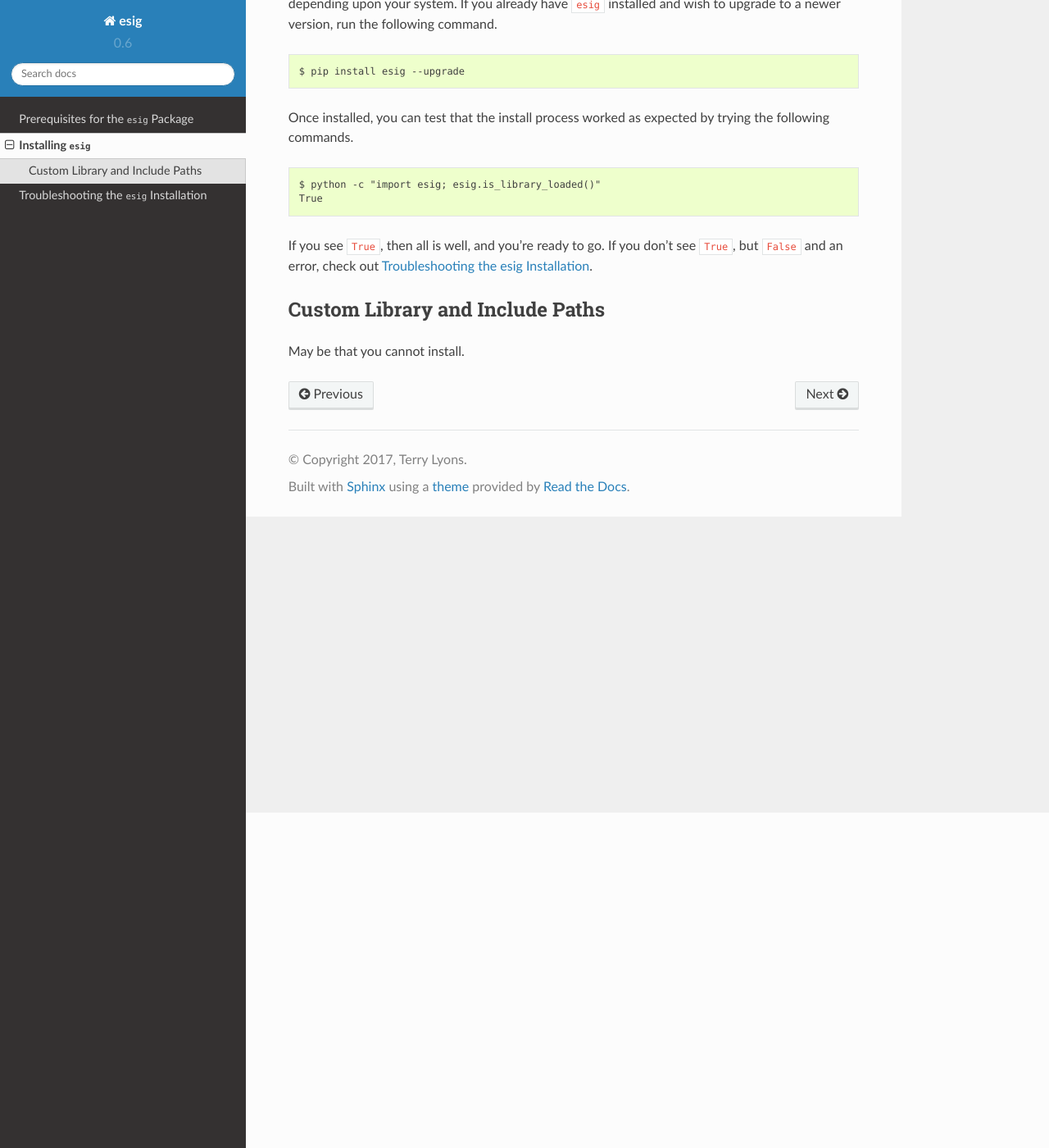
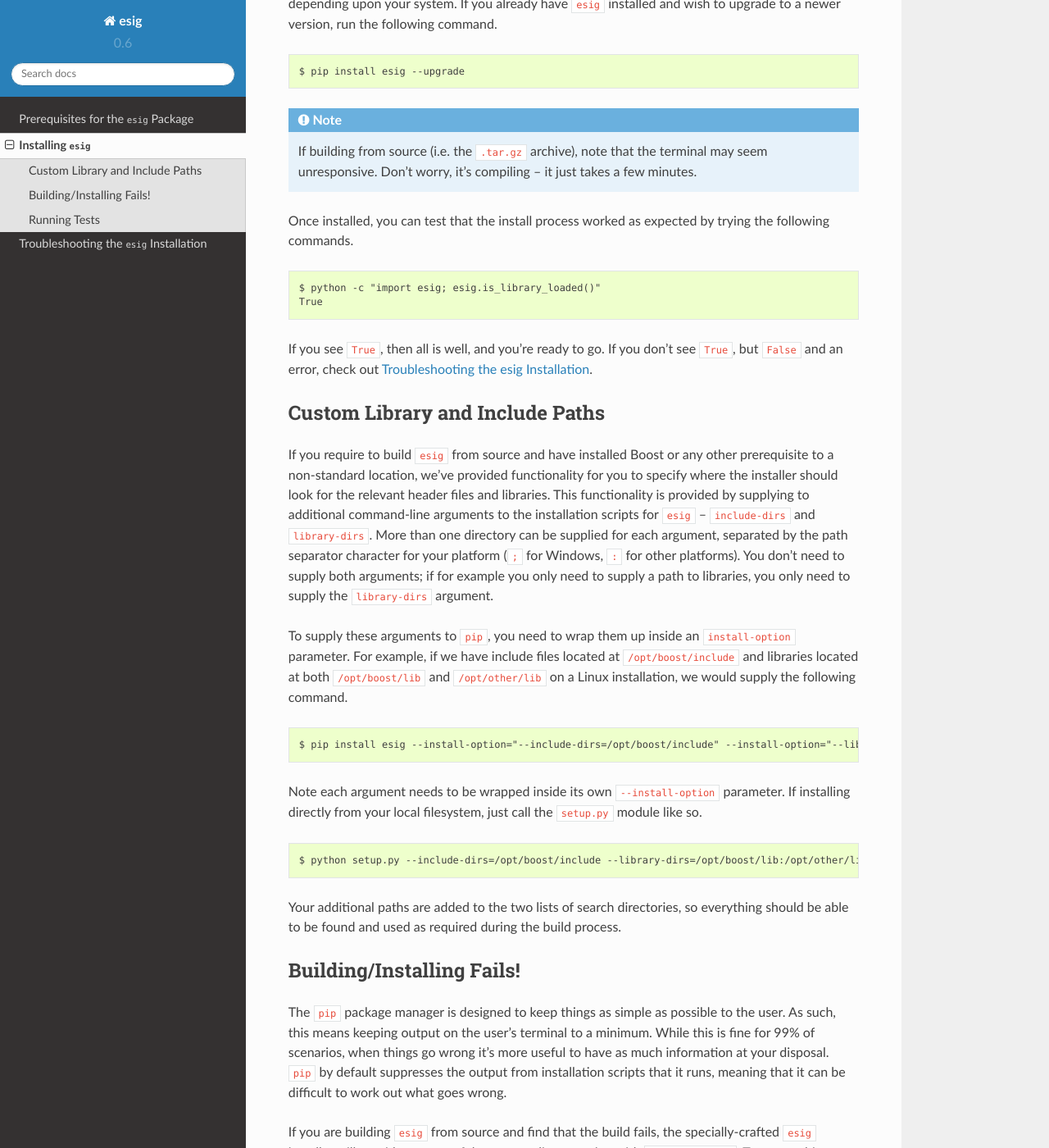
Before and after one commit to maxwelld90/esig_documentation, a Sphinx documentation site: the page built from documentation/installing.rst, in a window 1280 px wide and 1400 px high, scrolled down 409 px. Shown: the whole window at 82% size. Built offline with Sphinx 7.4.7 and the Read the Docs theme 2.0.0, drawn with Linux system fonts in a browser that asks for light colours; pages that are not in the unit, such as notebooks, are missing from menus; some of the changed text lies outside the part shown.

Commit message:
Updated installation script; added another troubleshooting point

```diff
--- a/documentation/installing.rst
+++ b/documentation/installing.rst
@@ -15,6 +15,9 @@ That should be it. ``esig`` should install, either from a precompiled `wheel <ht
 
 	$ pip install esig --upgrade
 
+.. NOTE::
+	If building from source (i.e. the ``.tar.gz`` archive), note that the terminal may seem unresponsive. Don't worry, it's compiling -- it just takes a few minutes.
+
 Once installed, you can test that the install process worked as expected by trying the following commands.
 
 .. code::
@@ -27,4 +30,48 @@ If you see ``True``, then all is well, and you're ready to go. If you don't see
 
 Custom Library and Include Paths
 --------------------------------
-May be that you cannot install.
+If you require to build ``esig`` from source and have installed Boost or any other prerequisite to a non-standard location, we've provided functionality for you to specify where the installer should look for the relevant header files and libraries. This functionality is provided by supplying to additional command-line arguments to the installation scripts for ``esig`` -- ``include-dirs`` and ``library-dirs``. More than one directory can be supplied for each argument, separated by the path separator character for your platform (``;`` for Windows, ``:`` for other platforms). You don't need to supply both arguments; if for example you only need to supply a path to libraries, you only need to supply the ``library-dirs`` argument.
+
+To supply these arguments to ``pip``, you need to wrap them up inside an ``install-option`` parameter. For example, if we have include files located at ``/opt/boost/include`` and libraries located at both ``/opt/boost/lib`` and ``/opt/other/lib`` on a Linux installation, we would supply the following command.
+
+.. code::
+
+	$ pip install esig --install-option="--include-dirs=/opt/boost/include" --install-option="--library-dirs=/opt/boost/lib:/opt/other/lib"
+
+Note each argument needs to be wrapped inside its own ``--install-option`` parameter. If installing directly from your local filesystem, just call the ``setup.py`` module like so.
+
+.. code::
+
+	$ python setup.py --include-dirs=/opt/boost/include --library-dirs=/opt/boost/lib:/opt/other/lib
+
+Your additional paths are added to the two lists of search directories, so everything should be able to be found and used as required during the build process.
+
+
+Building/Installing Fails!
+--------------------------
+The ``pip`` package manager is designed to keep things as simple as possible to the user. As such, this means keeping output on the user's terminal to a minimum. While this is fine for 99% of scenarios, when things go wrong it's more useful to have as much information at your disposal. ``pip`` by default suppresses the output from installation scripts that it runs, meaning that it can be difficult to work out what goes wrong.
+
+If you are building ``esig`` from source and find that the build fails, the specially-crafted ``esig`` installer will provide some useful output on lines starting with ``esig_installer``. To access this output, run the installer again with the ``-v`` switch (``v`` for verbose). As an example, your command will be ``$ pip install esig -v``. From this information, you'll be able to view :ref:`chap-troubleshooting` with more of an idea of what is wrong.
+
+
+Running Tests
+-------------
+Once you have installed the software, we recommend that you run the provided unit tests. Doing so will give you confidence that the software is returning correct output before you begin your experimentation.
+
+To run tests, start your ``python`` interpreter, and follow the example below.
+
+.. code::
+
+	Python 3.6.1 (default, Jun 29 2017, 15:17:57)
+	[GCC 4.2.1 Compatible Apple LLVM 8.1.0 (clang-802.0.42)] on darwin
+	Type "help", "copyright", "credits" or "license" for more information.
+	>>> from esig import tests
+	>>> tests.run_tests()
+	.......
+	----------------------------------------------------------------------
+	Ran 7 tests in 0.033s
+
+	OK
+	>>>
+
+After calling ``run_tests()``, you should see all tests pass (at the time of writing, seven tests were implemented). If a test(s) fail(s), you should contact us with information on your platform (operating system used, Python version used) and what test(s) fail(s) -- you may have discovered a bug that needs to be patched.
--- a/documentation/troubleshooting.rst
+++ b/documentation/troubleshooting.rst
@@ -4,6 +4,10 @@ Troubleshooting the ``esig`` Installation
 =========================================
 If you find yourself on this page, you may well have been directed to visit by the installer. Here, we detail and provide solutions to a number of commonly occurring problems that you may find when attempting to install and use the ``esig`` package. Compiling and ensuring that ``esig`` works correctly on a wide range of platforms is not trivial -- a lot of work has gone into ensuring it works on the greatest number of systems as possible. However, bad things can happen. Hopefully this page will be able to resolve your problem -- if not, feel free to contact one of the team listed on :ref:`chap-index`.
 
+
+Permission Denied
+-----------------
+You are not using a virtualenv.
 
 Unknown Command ``bdist_wheel``
 -------------------------------
```
